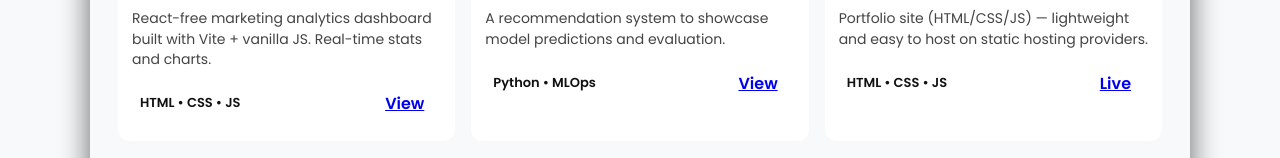
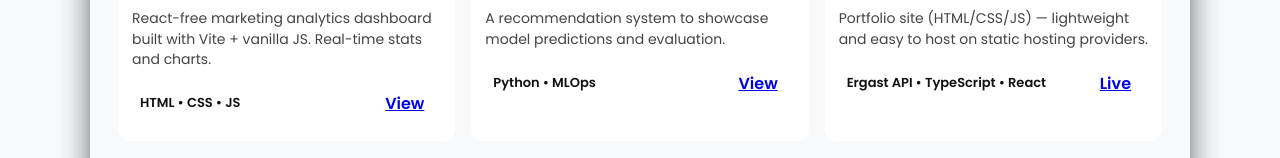
Before and after one commit to MaazRaeen/Portfolio, a plain HTML site: page index.html in a window 1280 px wide. Shown: the part 1126-1284 px from the top of the page. Drawn offline with Linux system fonts and the light colour scheme.

Commit message:
Correct Project Section

```diff
--- a/index.html
+++ b/index.html
@@ -121,7 +121,7 @@
             <h4>F1 Dashboard</h4>
             <p>Portfolio site (HTML/CSS/JS) — lightweight and easy to host on static hosting providers.</p>
             <div class="project-meta">
-              <span class="chip">HTML • CSS • JS</span>
+              <span class="chip">Ergast API • TypeScript • React</span>
               <a class="btn" href="https://maazraeen.github.io/F1-Racing-Dashboard/" onclick="openLink(event,'https:maazraeen.github.io/F1-Racing-Dashboard/')">Live</a>
             </div>
           </div>
```
